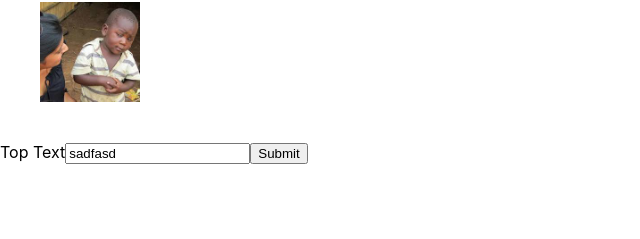
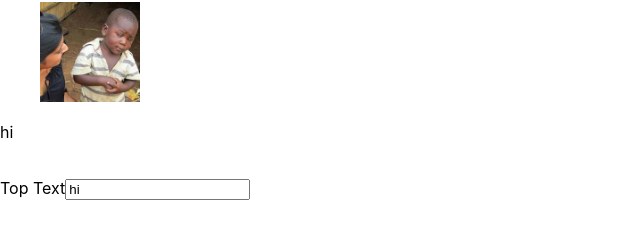
Before and after one commit to ZachDickens/MemeGenerator, a React (Create React App) app: page / in a window 1280 px wide. Shown: the part 385-624 px from the top of the page, without its empty margins (0-640 px from the left). Built offline with nearby package versions, Linux system fonts and the light colour scheme.

Commit message:
Added Text to images

```diff
--- a/src/App.js
+++ b/src/App.js
@@ -15,15 +15,19 @@ class App extends Component {
         "./images/PrincessBride.png",
         "./images/SuspectBaby.png"
       ],
-      currentItemText: "sadfasd",
-      currentImage: ""
+      currentImage: "",
+      currentTopText: "hi",
+      currentBottomText: "mom"
     };
   }
-  defaultTopText = text => {
-    this.setState({ currentItemText: text });
+  setTopText = text => {
+    this.setState({ currentTopText: text });
   };
   memePreview = memePreview => {
     this.setState({ currentImage: memePreview });
+  };
+  addNew = text => {
+    this.setState({ currentTopText: text });
   };
   render() {
     return (
@@ -35,12 +39,18 @@ class App extends Component {
           />
         </div>
         <div id="memePreviewer">
-          <MemePreviewer currentImage={this.state.currentImage} />
+          <MemePreviewer
+            currentImage={this.state.currentImage}
+            currentTopText={this.state.currentTopText}
+            text={this.state.currentTopText}
+          />
         </div>
         <div id="memeInputPanel">
           <MemeInputPanel
             text={this.state.currentItemText}
-            defaultTopText={this.defaultTopText}
+            currentTopText={this.state.currentTopText}
+            addNew={this.addNew}
+            setTopText={this.setTopText}
           />
         </div>
       </div>
--- a/src/MemeInputPanel.js
+++ b/src/MemeInputPanel.js
@@ -2,16 +2,19 @@ import React, { Component } from "react";
 
 class MemeInputPanel extends Component {
   onTextChange = event => {
-    this.props.defaultTopText(event.target.value);
+    this.props.setTopText(event.target.value);
   };
   render() {
-    const { text } = this.props;
+    const { currentTopText } = this.props;
     return (
       <div>
         <label>
           Top Text
-          <input type="text" value={text} onChange={this.onTextChange} />
-          <button>Submit</button>
+          <input
+            type="text"
+            value={currentTopText}
+            onChange={this.onTextChange}
+          />
         </label>
       </div>
     );
--- a/src/MemePreviewer.js
+++ b/src/MemePreviewer.js
@@ -1,10 +1,14 @@
 import React, { Component } from "react";
 
 class MemePreviewer extends Component {
+  userAddTopText = e => {
+    this.props.AddTopText(this.props.text);
+  };
   render() {
-    const { memePreview } = this.props;
+    const { currentTopText } = this.props;
     return (
       <div>
+        <p>{currentTopText}</p>
         <img src={this.props.currentImage} />
       </div>
     );
```
